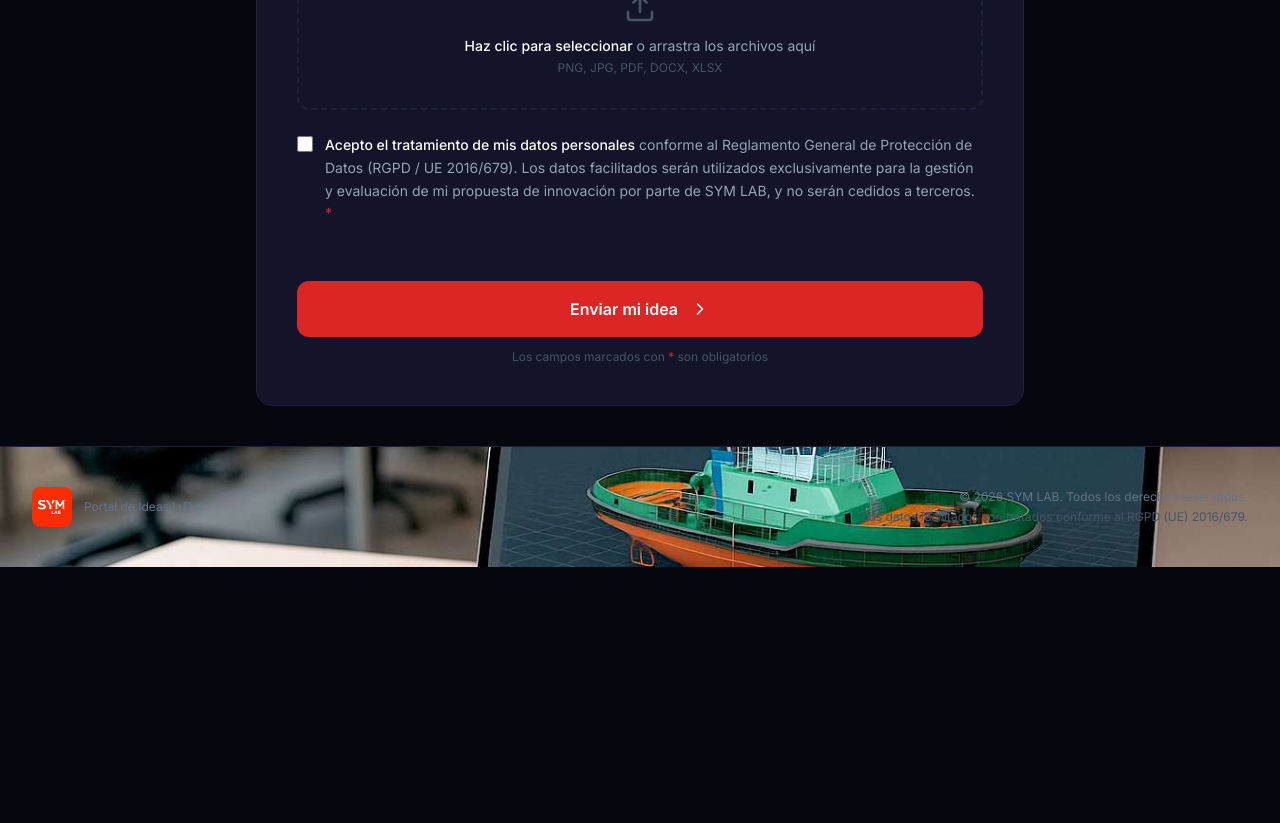
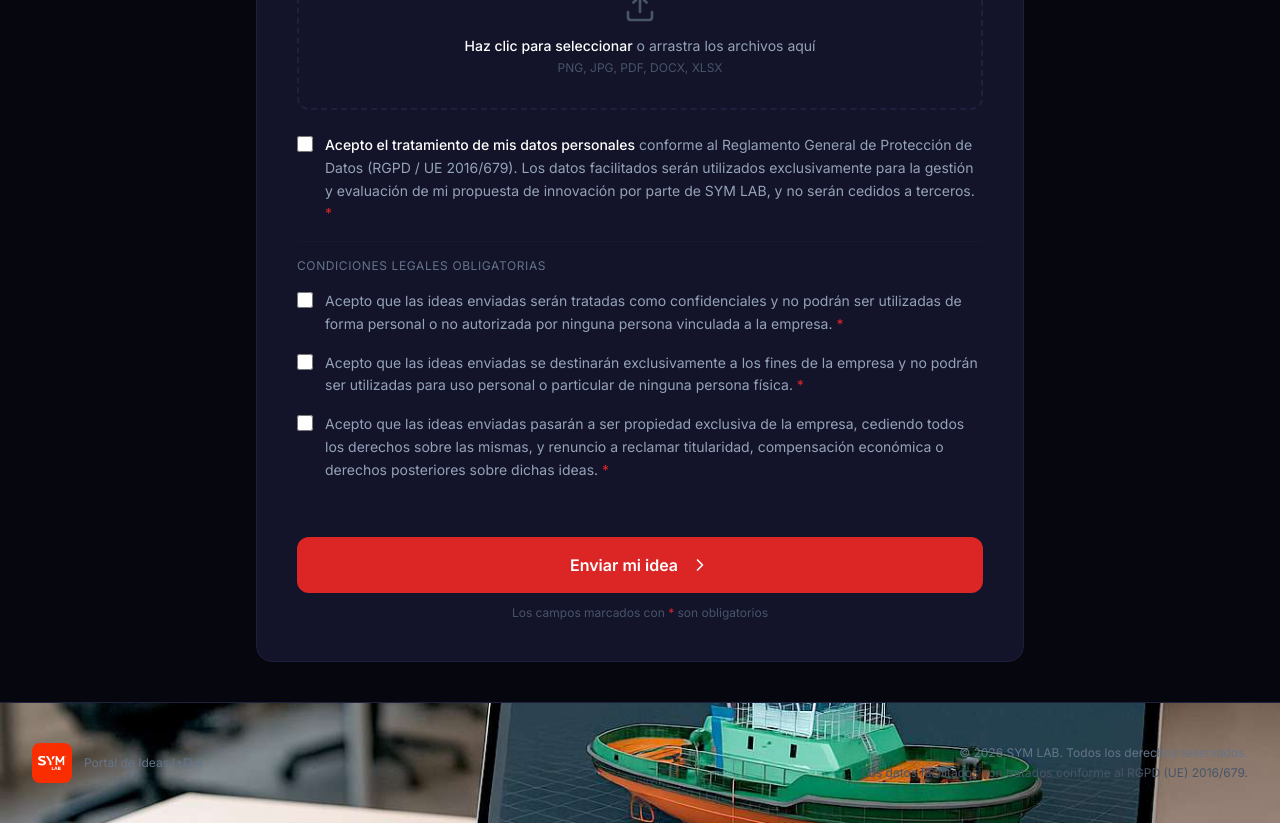
Before and after one commit to alexestiradoreyes-glitch/sym-lab, a Next.js app: page /ideas/nueva in a window 1280 px wide. Shown: the part 2300-3123 px from the top of the page. Before the commit the page ends 2867 px from the top, so only its background shows below. Built offline with nearby package versions, Linux system fonts and the light colour scheme.

Commit message:
Añadir 3 consentimientos legales obligatorios al formulario de ideas

```diff
--- a/src/app/api/ideas/route.ts
+++ b/src/app/api/ideas/route.ts
@@ -10,6 +10,7 @@ import { enviarEmailIdea }           from '@/lib/email'
 import { enviarPush }                from '@/lib/push'
 import { supabase }                  from '@/lib/supabase'
 import type { Idea }                 from '@/lib/types'
+import { CONSENTIMIENTO_LEGAL_VERSION } from '@/lib/types'
 
 export const runtime = 'nodejs'
 
@@ -42,7 +43,12 @@ export async function POST(request: NextRequest) {
     const beneficiosEsperados = (fd.get('beneficiosEsperados') as string)?.trim()
     const nivelMadurez         = (fd.get('nivelMadurez')         as string)?.trim()
     const enlacesReferencia    = (fd.get('enlacesReferencia')    as string)?.trim()
-    const consentimiento       = fd.get('consentimiento') === 'true'
+    const consentimiento                   = fd.get('consentimiento') === 'true'
+    const consentimientoConfidencialidad   = fd.get('consentimientoConfidencialidad') === 'true'
+    const consentimientoUsoEmpresarial     = fd.get('consentimientoUsoEmpresarial') === 'true'
+    const consentimientoPropiedad          = fd.get('consentimientoPropiedad') === 'true'
+    const consentimientoTimestamp          = new Date().toISOString()
+    const consentimientoVersion            = CONSENTIMIENTO_LEGAL_VERSION
     const audioUrl             = (fd.get('audioUrl')             as string)?.trim() || undefined
     const audioDuracionStr     = fd.get('audioDuracion') as string | null
     const audioDuracion        = audioDuracionStr ? parseInt(audioDuracionStr, 10) : undefined
@@ -54,8 +60,11 @@ export async function POST(request: NextRequest) {
     if (!titulo)                       errores.push('titulo')
     if (!categoria)                    errores.push('categoria')
     if (!nivelMadurez)                 errores.push('nivelMadurez')
-    if (!consentimiento)               errores.push('consentimiento')
-    if (!descripcion)                   errores.push('descripción')
+    if (!consentimiento)                 errores.push('consentimiento')
+    if (!consentimientoConfidencialidad) errores.push('consentimientoConfidencialidad')
+    if (!consentimientoUsoEmpresarial)   errores.push('consentimientoUsoEmpresarial')
+    if (!consentimientoPropiedad)        errores.push('consentimientoPropiedad')
+    if (!descripcion)                    errores.push('descripción')
 
     if (errores.length > 0) {
       return NextResponse.json(
@@ -108,8 +117,13 @@ export async function POST(request: NextRequest) {
       beneficiosEsperados: beneficiosEsperados || undefined,
       nivelMadurez:        nivelMadurez as Idea['nivelMadurez'],
       archivos:            archivosGuardados.length > 0 ? archivosGuardados : undefined,
-      enlacesReferencia:   enlacesReferencia || undefined,
+      enlacesReferencia:               enlacesReferencia || undefined,
       consentimiento,
+      consentimientoConfidencialidad,
+      consentimientoUsoEmpresarial,
+      consentimientoPropiedad,
+      consentimientoTimestamp,
+      consentimientoVersion,
       audioUrl,
       audioDuracion,
     }
--- a/src/components/AdminPanel.tsx
+++ b/src/components/AdminPanel.tsx
@@ -608,6 +608,36 @@ export default function AdminPanel({ ideas }: Props) {
                       </div>
                     )}
 
+                    {/* Registro de consentimiento */}
+                    <div className="border-t border-sym-bord/60 pt-5">
+                      <p className="text-slate-500 text-xs uppercase tracking-wider mb-3">
+                        Registro de consentimiento
+                      </p>
+                      <div className="bg-sym-surf/40 border border-sym-bord/60 rounded-xl p-4 space-y-2">
+                        {[
+                          { label: 'Confidencialidad',      value: idea.consentimientoConfidencialidad },
+                          { label: 'Uso empresarial',        value: idea.consentimientoUsoEmpresarial },
+                          { label: 'Propiedad de la empresa', value: idea.consentimientoPropiedad },
+                        ].map(({ label, value }) => (
+                          <div key={label} className="flex items-center justify-between">
+                            <span className="text-slate-400 text-sm">{label}</span>
+                            {value
+                              ? <span className="text-xs font-semibold text-green-400 bg-green-900/30 border border-green-700/40 px-2.5 py-0.5 rounded-full">Aceptado</span>
+                              : <span className="text-xs font-semibold text-red-400 bg-red-900/30 border border-red-700/40 px-2.5 py-0.5 rounded-full">No registrado</span>
+                            }
+                          </div>
+                        ))}
+                        {idea.consentimientoTimestamp && (
+                          <div className="pt-2 border-t border-sym-bord/40 space-y-1 text-xs text-slate-500">
+                            <p>Fecha de aceptación: <span className="text-slate-400">{new Date(idea.consentimientoTimestamp).toLocaleString('es-ES')}</span></p>
+                            {idea.consentimientoVersion && (
+                              <p>Versión del texto legal: <span className="text-slate-400">{idea.consentimientoVersion}</span></p>
+                            )}
+                          </div>
+                        )}
+                      </div>
+                    </div>
+
                     {/* Botón eliminar */}
                     <div className="border-t border-sym-bord/60 pt-5 flex justify-end">
                       <button
--- a/src/components/IdeaForm.tsx
+++ b/src/components/IdeaForm.tsx
@@ -9,7 +9,7 @@ import {
   Upload, X, FileText, ImageIcon, AlertCircle,
   Loader2, ChevronRight, File as FileIcon, Link2,
 } from 'lucide-react'
-import { CATEGORIAS, NIVELES_MADUREZ } from '@/lib/types'
+import { CATEGORIAS, NIVELES_MADUREZ, CONSENTIMIENTO_TEXTOS } from '@/lib/types'
 
 /* ─── Schema de validación ─── */
 const schema = z.object({
@@ -30,6 +30,15 @@ const schema = z.object({
   enlacesReferencia:   z.string().max(2000).optional(),
   consentimiento: z.boolean().refine(v => v === true, {
     message: 'Debes aceptar el tratamiento de datos para continuar',
+  }),
+  consentimientoConfidencialidad: z.boolean().refine(v => v === true, {
+    message: 'Debes aceptar las condiciones de confidencialidad',
+  }),
+  consentimientoUsoEmpresarial: z.boolean().refine(v => v === true, {
+    message: 'Debes aceptar el uso exclusivo para fines de la empresa',
+  }),
+  consentimientoPropiedad: z.boolean().refine(v => v === true, {
+    message: 'Debes aceptar la cesión de derechos sobre las ideas enviadas',
   }),
 })
 
@@ -447,7 +456,10 @@ export default function IdeaForm() {
           )}
         </div>
 
-        {/* Consentimiento RGPD */}
+        {/* Consentimientos legales */}
+        <div className="space-y-4">
+
+          {/* RGPD */}
           <div>
             <label className="flex items-start gap-3 cursor-pointer group">
               <input
@@ -466,6 +478,66 @@ export default function IdeaForm() {
             {errors.consentimiento && (
               <p className="input-error mt-2"><AlertCircle className="w-3 h-3" />{errors.consentimiento.message}</p>
             )}
+          </div>
+
+          <div className="border-t border-sym-bord/40 pt-4 space-y-4">
+            <p className="text-slate-500 text-xs uppercase tracking-wider">Condiciones legales obligatorias</p>
+
+            {/* Confidencialidad */}
+            <div>
+              <label className="flex items-start gap-3 cursor-pointer group">
+                <input
+                  type="checkbox"
+                  className="accent-sym-red w-4 h-4 mt-0.5 flex-shrink-0"
+                  {...register('consentimientoConfidencialidad')}
+                />
+                <span className="text-slate-400 text-sm leading-relaxed group-hover:text-slate-300 transition-colors">
+                  {CONSENTIMIENTO_TEXTOS.confidencialidad}
+                  <span className="text-sym-red"> *</span>
+                </span>
+              </label>
+              {errors.consentimientoConfidencialidad && (
+                <p className="input-error mt-2"><AlertCircle className="w-3 h-3" />{errors.consentimientoConfidencialidad.message}</p>
+              )}
+            </div>
+
+            {/* Uso empresarial */}
+            <div>
+              <label className="flex items-start gap-3 cursor-pointer group">
+                <input
+                  type="checkbox"
+                  className="accent-sym-red w-4 h-4 mt-0.5 flex-shrink-0"
+                  {...register('consentimientoUsoEmpresarial')}
+                />
+                <span className="text-slate-400 text-sm leading-relaxed group-hover:text-slate-300 transition-colors">
+                  {CONSENTIMIENTO_TEXTOS.usoEmpresarial}
+                  <span className="text-sym-red"> *</span>
+                </span>
+              </label>
+              {errors.consentimientoUsoEmpresarial && (
+                <p className="input-error mt-2"><AlertCircle className="w-3 h-3" />{errors.consentimientoUsoEmpresarial.message}</p>
+              )}
+            </div>
+
+            {/* Propiedad */}
+            <div>
+              <label className="flex items-start gap-3 cursor-pointer group">
+                <input
+                  type="checkbox"
+                  className="accent-sym-red w-4 h-4 mt-0.5 flex-shrink-0"
+                  {...register('consentimientoPropiedad')}
+                />
+                <span className="text-slate-400 text-sm leading-relaxed group-hover:text-slate-300 transition-colors">
+                  {CONSENTIMIENTO_TEXTOS.propiedad}
+                  <span className="text-sym-red"> *</span>
+                </span>
+              </label>
+              {errors.consentimientoPropiedad && (
+                <p className="input-error mt-2"><AlertCircle className="w-3 h-3" />{errors.consentimientoPropiedad.message}</p>
+              )}
+            </div>
+          </div>
+
         </div>
       </section>
 
--- a/src/lib/types.ts
+++ b/src/lib/types.ts
@@ -1,4 +1,12 @@
 // Tipos principales de SYM LAB
+
+export const CONSENTIMIENTO_LEGAL_VERSION = 'v1.0'
+
+export const CONSENTIMIENTO_TEXTOS = {
+  confidencialidad: 'Acepto que las ideas enviadas serán tratadas como confidenciales y no podrán ser utilizadas de forma personal o no autorizada por ninguna persona vinculada a la empresa.',
+  usoEmpresarial:   'Acepto que las ideas enviadas se destinarán exclusivamente a los fines de la empresa y no podrán ser utilizadas para uso personal o particular de ninguna persona física.',
+  propiedad:        'Acepto que las ideas enviadas pasarán a ser propiedad exclusiva de la empresa, cediendo todos los derechos sobre las mismas, y renuncio a reclamar titularidad, compensación económica o derechos posteriores sobre dichas ideas.',
+} as const
 
 export type TipoNotificacion = 'idea' | 'comentario' | 'enlace' | 'estado'
 
@@ -74,6 +82,11 @@ export interface Idea {
   archivos?: string[]
   enlacesReferencia?: string
   consentimiento: boolean
+  consentimientoConfidencialidad?: boolean
+  consentimientoUsoEmpresarial?: boolean
+  consentimientoPropiedad?: boolean
+  consentimientoTimestamp?: string
+  consentimientoVersion?: string
   audioUrl?: string
   audioDuracion?: number
 }
```
Also changed, not shown: src/lib/excel.ts (+20 -2 lines). Lines whose indentation alone changed are shown as unchanged.
